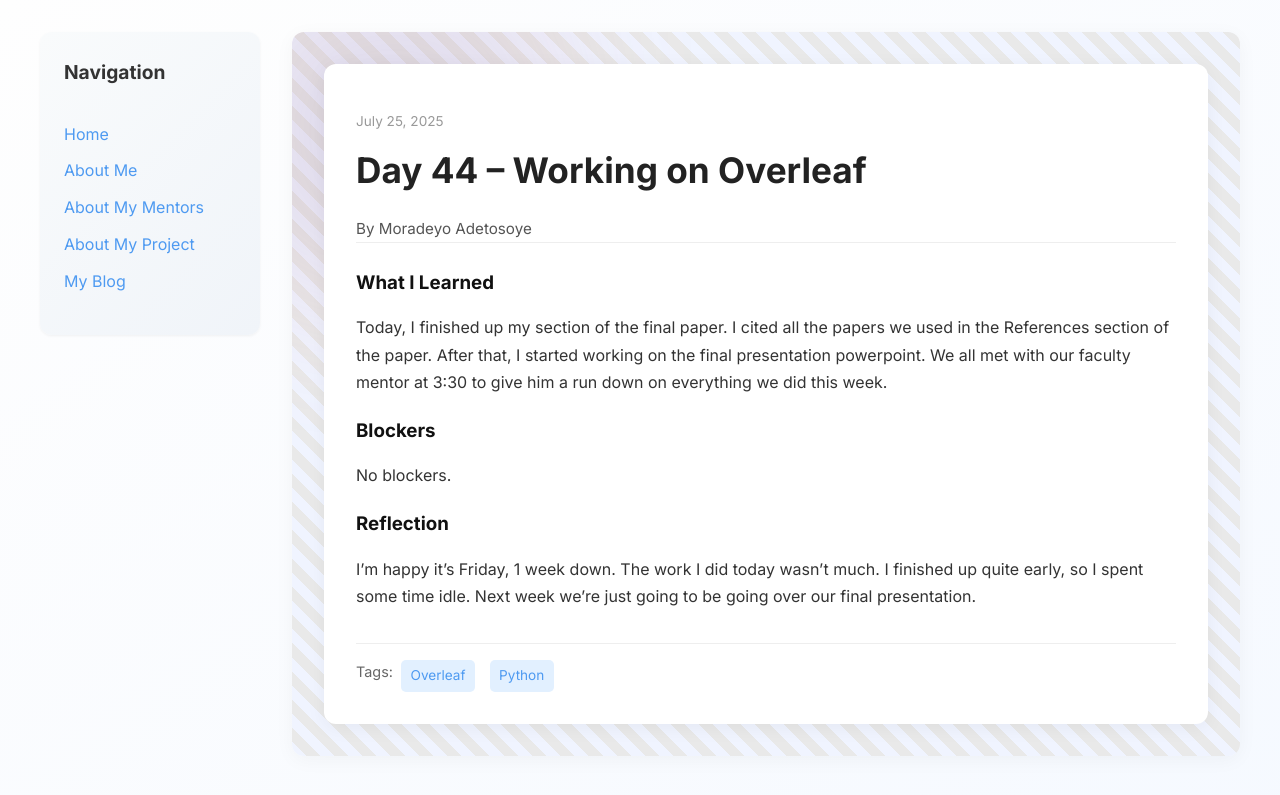
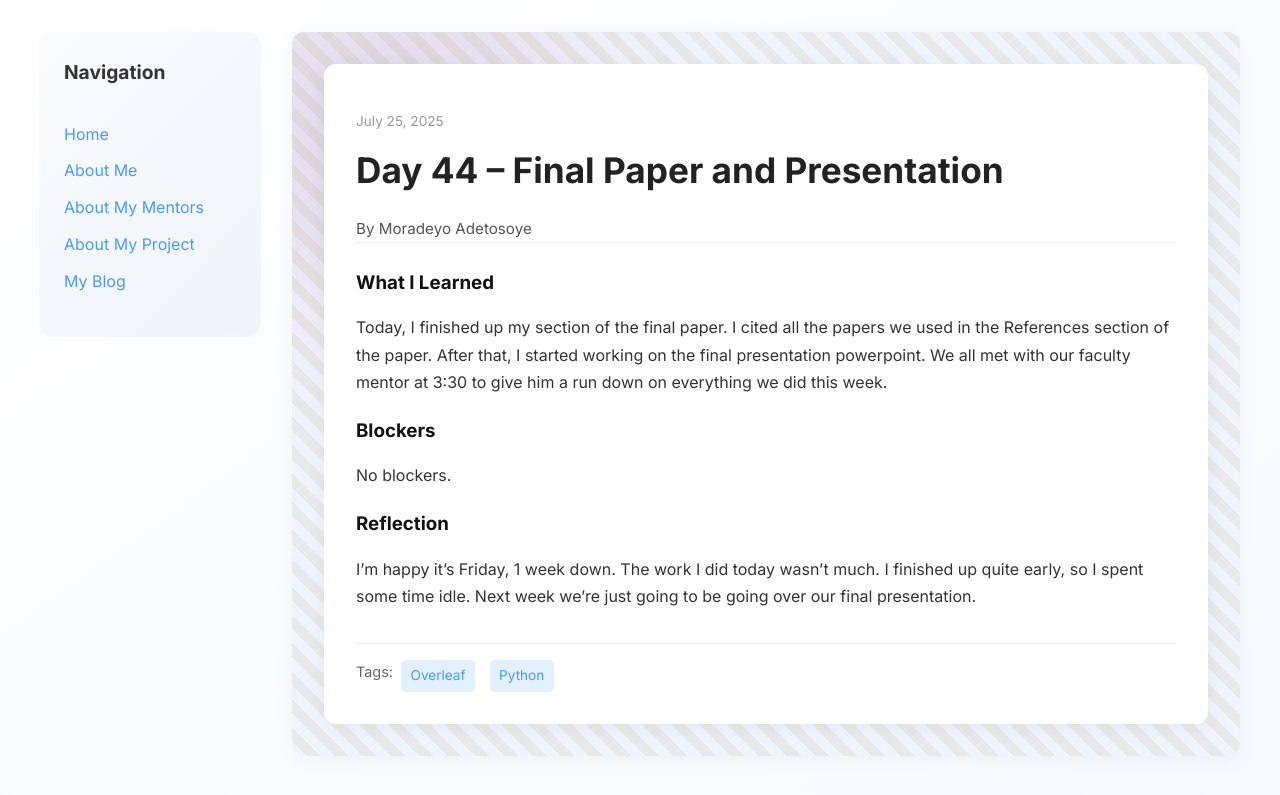
Before and after one commit to Deyo101/deyo101.github.io, a Jekyll site: the page built from _posts/2025-07-25-day-44.md, in a window 1280 px wide. Shown: the top 795 px of the page. Built offline with Jekyll 4.4.1, drawn with Linux system fonts in a browser that asks for light colours.

Commit message:
Update 2025-07-25-day-44.md

```diff
--- a/_posts/2025-07-25-day-44.md
+++ b/_posts/2025-07-25-day-44.md
@@ -1,6 +1,6 @@
 ---
 layout: post
-title: "Day 44 – Working on Overleaf"
+title: "Day 44 – Final Paper and Presentation"
 date: 2025-07-25
 author: Moradeyo Adetosoye
 permalink: /day44.html
```
